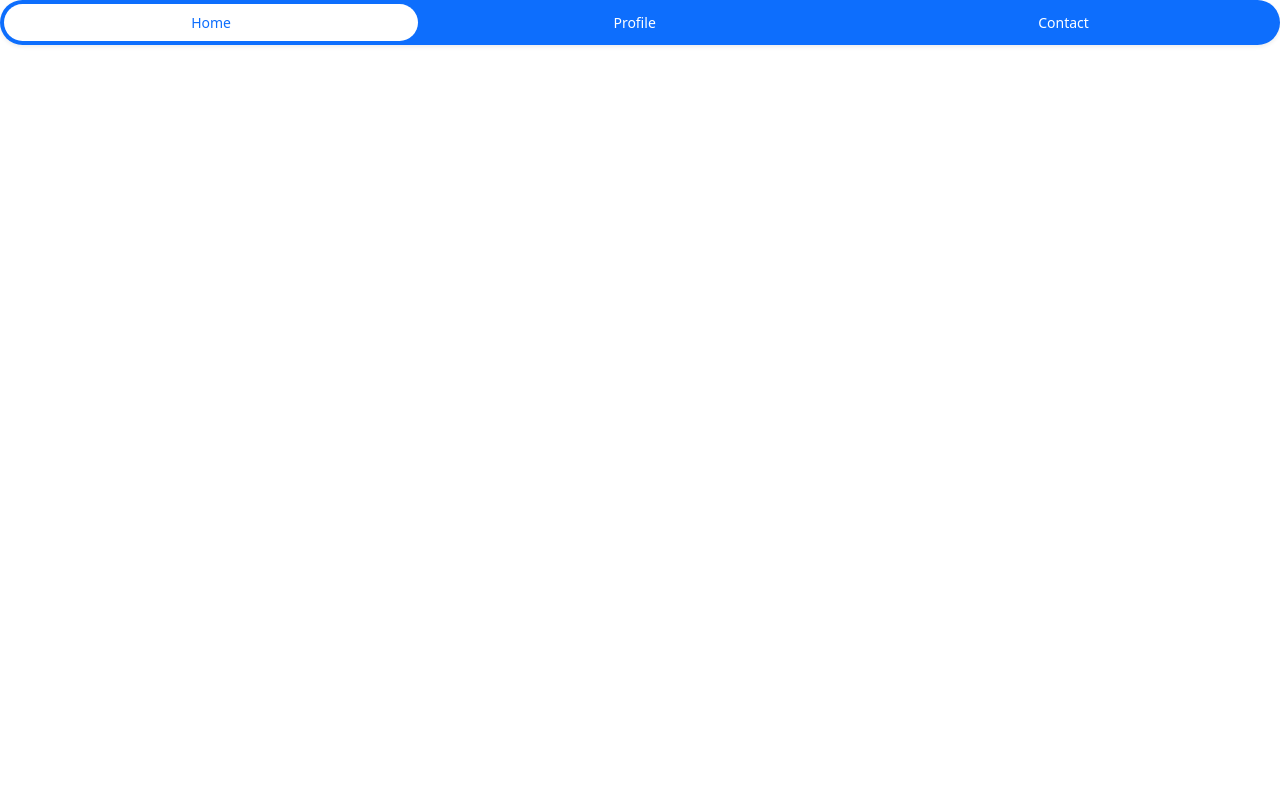
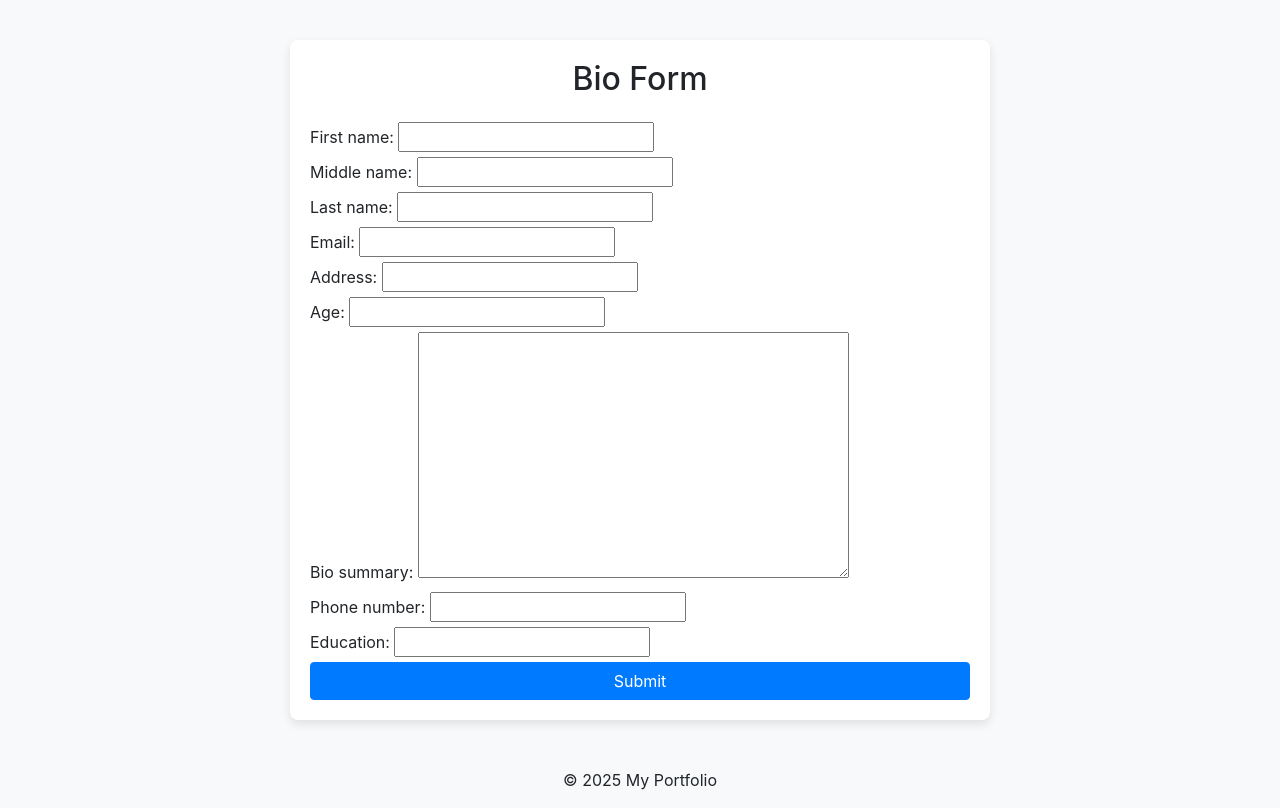
Before and after one commit to ashimsapkota0321/College_Django, a Django app: page / in a window 1280 px wide. Before the commit the page ends 46 px from the top, so only its background shows below. Run offline with Django 5.2, Linux system fonts and the light colour scheme; some libraries are stand-ins or nearby versions.

Commit message:
Next Page

```diff
--- /dev/null
+++ b/core/forms.py
@@ -0,0 +1,8 @@
+from django import forms
+from .models import Student
+
+
+class BioModelForm(forms.ModelForm):
+    class Meta:
+        model = Student
+        fields = ['first_name', 'middle_name', 'last_name', 'email', 'address', 'age', 'bio_summary', 'phone_number', 'education']
--- a/core/models.py
+++ b/core/models.py
@@ -1,5 +1,6 @@
 from django.db import models
 from datetime import date
+
 class Student(models.Model):
     first_name = models.CharField(max_length=50)
     middle_name = models.CharField(max_length=50, blank=True, null=True)
--- a/core/urls.py
+++ b/core/urls.py
@@ -3,6 +3,6 @@ from . import views
 
 
 urlpatterns = [
-    path('', views.home),
+    path('', views.home, name='index'),
     path('resume/', views.resume)
 ]
--- a/core/views.py
+++ b/core/views.py
@@ -1,9 +1,23 @@
-from django.http import HttpResponse
-from django.shortcuts import render
+from django.shortcuts import render,redirect
+from .models import Student
+from .forms import BioModelForm
+def home(request):
+    if request.method == "POST":
+        form = BioModelForm(request.POST)
+        if form.is_valid():
+            form.save()
+            return redirect('resume/')
 
-def home(request):
-    template = 'home/index.html'
-    return render(request,template)
+        else:
+            print("Please fill all the required fields.")
+
+    forms = BioModelForm()
+    context = {
+        "bio_form" : forms
+    }
+    template = 'core/index.html'
+    return render(request,template,context)
+
 
 def resume(request):
     template = 'home/resume.html'
--- a/posts/urls.py
+++ b/posts/urls.py
@@ -3,6 +3,6 @@ from . import views
 
 
 urlpatterns = [
-    path('post/', views.post),
-    path('post-details/<int:id>/', views.post_details)
+    path('post/', views.post, name='post'),
+    path('post-details/<int:post_id>/', views.post_details,name='post_details'),
 ]
--- /dev/null
+++ b/templates/core/index.html
@@ -0,0 +1,38 @@
+<!DOCTYPE html>
+<html lang="en">
+<head>
+  <meta charset="UTF-8">
+  <meta name="viewport" content="width=device-width, initial-scale=1.0">
+  <title>Student Form</title>
+  <link rel="stylesheet" href="https://stackpath.bootstrapcdn.com/bootstrap/4.5.2/css/bootstrap.min.css">
+  <script src="https://code.jquery.com/jquery-3.5.1.slim.min.js"></script>
+  <script src="https://cdn.jsdelivr.net/npm/popper.js@1.16.0/dist/umd/popper.min.js"></script>
+  <script src="https://stackpath.bootstrapcdn.com/bootstrap/4.5.2/js/bootstrap.min.js"></script>
+  <style>
+    .form-container {
+      max-width: 700px;
+      margin: 40px auto;
+      padding: 20px;
+      background: #fff;
+      border-radius: 8px;
+      box-shadow: 0px 4px 10px rgba(0,0,0,0.1);
+    }
+  </style>
+</head>
+<body class="bg-light">
+
+  <div class="form-container">
+    <h2 class="mb-4 text-center">Bio Form</h2>
+    <form method="POST">
+        {% csrf_token %}
+        {{ bio_form }}
+        <button type="submit" class="btn btn-primary btn-block">Submit</button>
+    </form>
+  </div>
+
+  <footer class="text-center mt-5">
+    <p>&copy; 2025 My Portfolio</p>
+  </footer>
+
+</body>
+</html>
--- a/templates/home/index.html
+++ /dev/null
@@ -1,24 +0,0 @@
-<!DOCTYPE html>
-<html lang="en">
-<head>
-    <meta charset="UTF-8">
-    <meta name="viewport" content="width=device-width, initial-scale=1.0">
-    <link href="https://cdn.jsdelivr.net/npm/bootstrap@5.3.7/dist/css/bootstrap.min.css" rel="stylesheet" integrity="sha384-LN+7fdVzj6u52u30Kp6M/trliBMCMKTyK833zpbD+pXdCLuTusPj697FH4R/5mcr" crossorigin="anonymous">
-    <title>Home</title>
-</head>
-<body>
-   <ul class="nav nav-pills nav-fill gap-2 p-1 small bg-primary rounded-5 shadow-sm" id="pillNav2" role="tablist" style="--bs-nav-link-color: var(--bs-white); --bs-nav-pills-link-active-color: var(--bs-primary); --bs-nav-pills-link-active-bg: var(--bs-white);">
-  <li class="nav-item" role="presentation">
-    <button class="nav-link active rounded-5" id="home-tab2" data-bs-toggle="tab" type="button" role="tab" aria-selected="true">Home</button>
-  </li>
-  <li class="nav-item" role="presentation">
-    <button class="nav-link rounded-5" id="profile-tab2" data-bs-toggle="tab" type="button" role="tab" aria-selected="false">Profile</button>
-  </li>
-  <li class="nav-item" role="presentation">
-    <button class="nav-link rounded-5" id="contact-tab2" data-bs-toggle="tab" type="button" role="tab" aria-selected="false">Contact</button>
-  </li>
-</ul>
-    <script src="https://cdn.jsdelivr.net/npm/bootstrap@5.3.7/dist/js/bootstrap.bundle.min.js" integrity="sha384-ndDqU0Gzau9qJ1lfW4pNLlhNTkCfHzAVBReH9diLvGRem5+R9g2FzA8ZGN954O5Q" crossorigin="anonymous"></script>
-</body>
-
-</html>
--- a/templates/posts/posts.html
+++ b/templates/posts/posts.html
@@ -25,8 +25,8 @@
   <img src="{{ post.image.url }}" class="blog-image card-img-top" height='170' width='170' alt="...">
   <div class="card-body">
     <h5 class="card-title">{{ post.title }}</h5>
-    <p class="card-text">{{ post.description }}</p>
-    <a href="#" class="btn btn-primary">Go somewhere</a>
+    <p class="card-text">{{ post.description |truncatechars_html:90}}</p>
+    <a href= {% url "post_details" post.id %} class="btn btn-primary">Read More</a>
   </div>
 </div>
 {% endfor %}
```
Also changed, not shown: posts/views.py (+6 -3 lines), templates/posts/post_details.html (+34 -4 lines), 1789a1f3b9257cfe26f5b151dcc585bf.webp (added).
